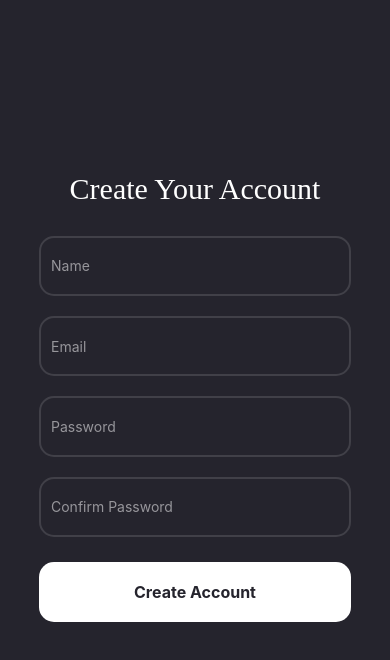
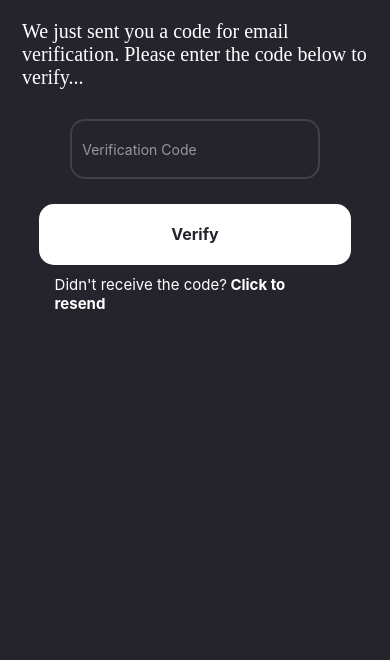
Before and after one commit to ai-rohit/Noticeboard-frontend, a React Native app: screen / in a window 390 px wide. Shown: the top 660 px of the page. Built offline with nearby package versions, Linux system fonts and the light colour scheme.

Commit message:
token done

```diff
--- a/App.js
+++ b/App.js
@@ -7,6 +7,7 @@ import TabNav from './navigation/TabNav';
 import { NavigationContainer } from '@react-navigation/native';
 import Login from './screens/Login';
 import Register from './screens/Register';
+import RegisterCode from './screens/RegisterCode';
 
 export default function App() {
 
@@ -14,7 +15,7 @@ export default function App() {
     <NavigationContainer style={styles.container}>
       <StatusBar style="auto" />
         {/* <TabNav/> */}
-        <Register />
+        <RegisterCode/>
         {/* <Login/> */}
     </NavigationContainer>
   );
--- /dev/null
+++ b/screens/RegisterCode.js
@@ -0,0 +1,85 @@
+import Container from "../components/Container";
+import { Title, SubTitle, AppText } from "../components/AppText";
+import { StyleSheet, TextInput, View } from "react-native";
+import { useRef, useState } from "react";
+import TextBox from "../components/TextBox";
+import Button from "../components/Button";
+import colors from "../config/color";
+
+const RegisterCode = () => {
+    // const [inputValues, setInputValues] = useState({
+    //     input1:"",
+    //     input2:"",
+    //     input3:"",
+    //     input4:"",
+    // });
+    // const input1 = useRef();
+    // const input2 = useRef();
+    // const input3 = useRef();
+    // const input4 = useRef();
+
+    // const focusInput = ()=>{
+    //     console.log(inputValues);
+    //     if(inputValues.input1 == ""){
+    //         console.log(!inputValues.input1);
+    //         input1.current.focus();
+    //     }else{
+    //         input2.current.focus();
+    //     }
+    // }
+    return(
+        <Container style={styles.container}>
+            {/* <Title>Register Code</Title>
+            <TextInput style={{backgroundColor:"white", width:"90%", height:50, margin:10}} ref={input1} onChange={(text)=>{
+                setInputValues({...inputValues, input1:text}
+                );
+                focusInput();
+            }}/>
+            <TextInput style={{backgroundColor:"white", width:"90%", height:50, margin:10}} ref={input2}/>
+            <TextInput style={{backgroundColor:"white", width:"90%", height:50, margin:10}} ref={input3}/>
+            <TextInput style={{backgroundColor:"white", width:"90%", height:50, margin:10}} ref={input4}/> */}
+            <View style={styles.textContainer}>
+            <SubTitle customStyles={styles.sub}>We just sent you a code for email verification. Please enter the code below to verify...</SubTitle>
+            </View>
+            <View style={styles.form}>
+                <TextBox placeholder={"Verification Code"}/>
+                <Button text="Verify" customStyles={styles.btn}/>
+                <AppText customStyles={styles.text}>Didn't receive the code?<AppText customStyles={styles.boldText}> Click to resend</AppText></AppText>
+            </View>
+        </Container>
+    )
+}
+
+const styles = StyleSheet.create({
+    container:{
+        alignItems:"center",
+        justifyContent:"flex-start",
+    },
+    textContainer:{
+        width:"90%",
+        alignItems:"center",
+        marginTop:20,
+        marginLeft:5
+    },
+    sub:{
+        fontSize: 20,
+    },
+    text:{
+        marginTop:10,
+        color: colors.mainWhite,
+        fontSize: 15,
+        width:"90%"
+    },
+    boldText:{
+        fontWeight:"bold"
+    },
+    form:{
+        marginTop:20,
+        alignItems:"center",
+    },
+    btn:{
+        marginTop:15
+    }
+})
+
+export default RegisterCode;
```
